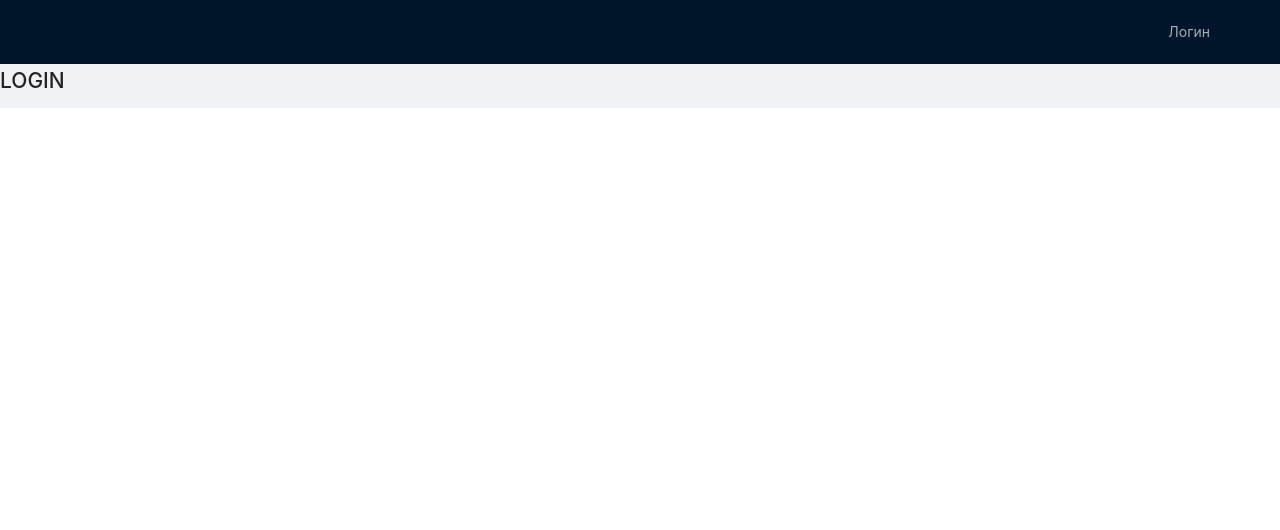
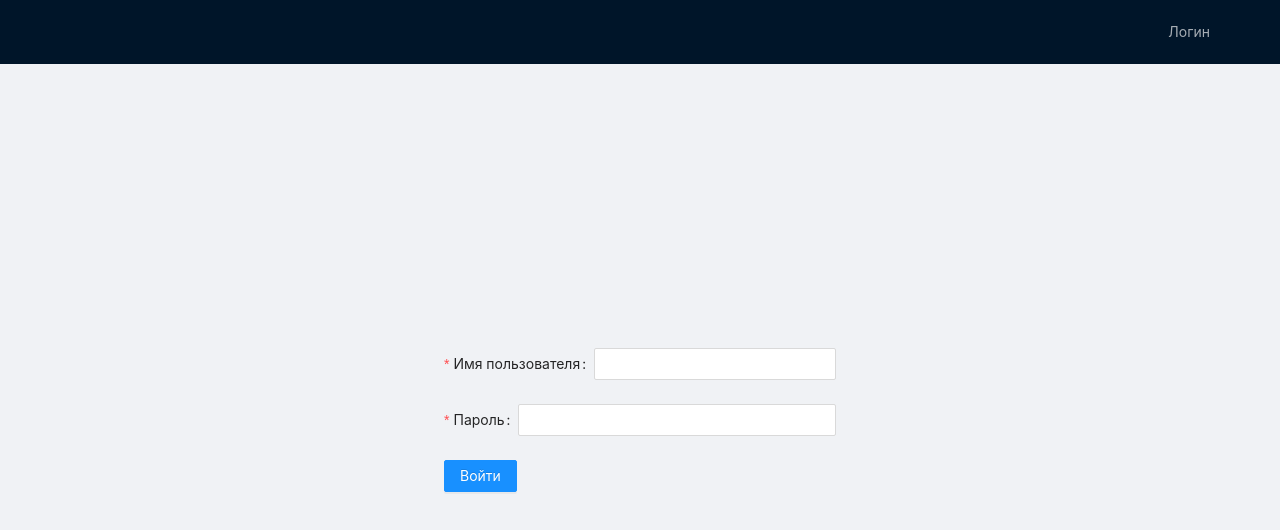
Before and after one commit to Aleksandr-Glebik/ulbi-tv-real-task, a React (Create React App) app: page / in a window 1280 px wide. Shown: the top 530 px of the page. Built offline with nearby package versions, Linux system fonts and the light colour scheme.

Commit message:
feat: add comp LoginForm and utils - rules

```diff
--- a/src/App.css
+++ b/src/App.css
@@ -1 +1,5 @@
 @import '~antd/dist/antd.css';
+
+.h100 {
+    height: calc(100vh - 64px);
+}
--- /dev/null
+++ b/src/components/LoginForm.tsx
@@ -0,0 +1,31 @@
+import { Form, Input, Button } from 'antd'
+import React, { FC } from 'react'
+import { rules } from '../utils/rules'
+
+const LoginForm: FC = () => {
+  return (
+    <Form>
+      <Form.Item
+        label="Имя пользователя"
+        name="username"
+        rules={[rules.required('Пожалуйста введите имя пользователя')]}
+      >
+        <Input />
+      </Form.Item>
+      <Form.Item
+        label="Пароль"
+        name="password"
+        rules={[rules.required('Пожалуйста введите пароль')]}
+      >
+        <Input />
+      </Form.Item>
+      <Form.Item>
+        <Button type="primary" htmlType="submit">
+          Войти
+        </Button>
+      </Form.Item>
+    </Form>
+  )
+}
+
+export default LoginForm
--- a/src/pages/Login.tsx
+++ b/src/pages/Login.tsx
@@ -1,10 +1,14 @@
 import React, { FC } from 'react'
+import {Layout, Row} from 'antd'
+import LoginForm from '../components/LoginForm'
 
 const Login: FC = () => {
   return (
-    <div >
-      <h1>LOGIN</h1>
-    </div>
+    <Layout >
+      <Row justify='center' align='middle' className='h100'>
+         <LoginForm />
+      </Row>
+    </Layout>
   )
 }
 
--- /dev/null
+++ b/src/utils/rules.ts
@@ -0,0 +1,8 @@
+
+
+export const rules = {
+    required: (message: string) => ({
+      required: true,
+      message
+    })
+}
```
